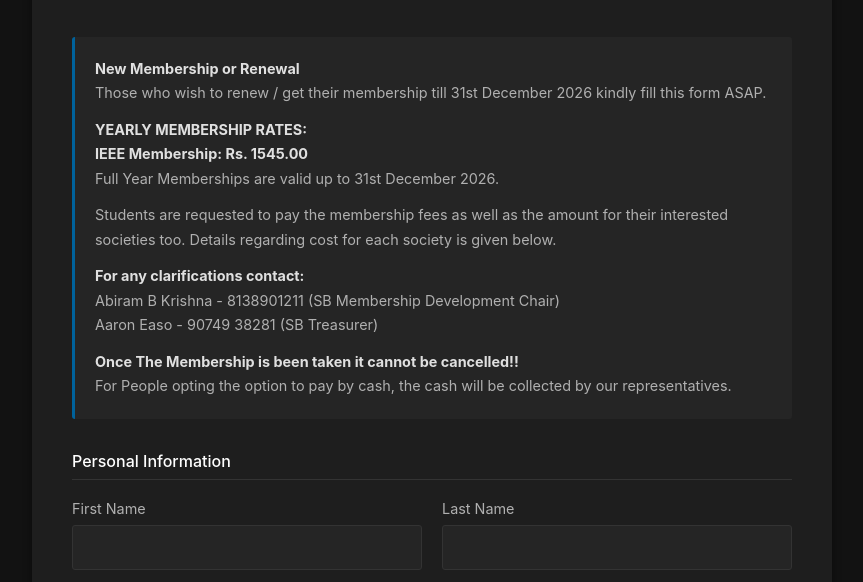
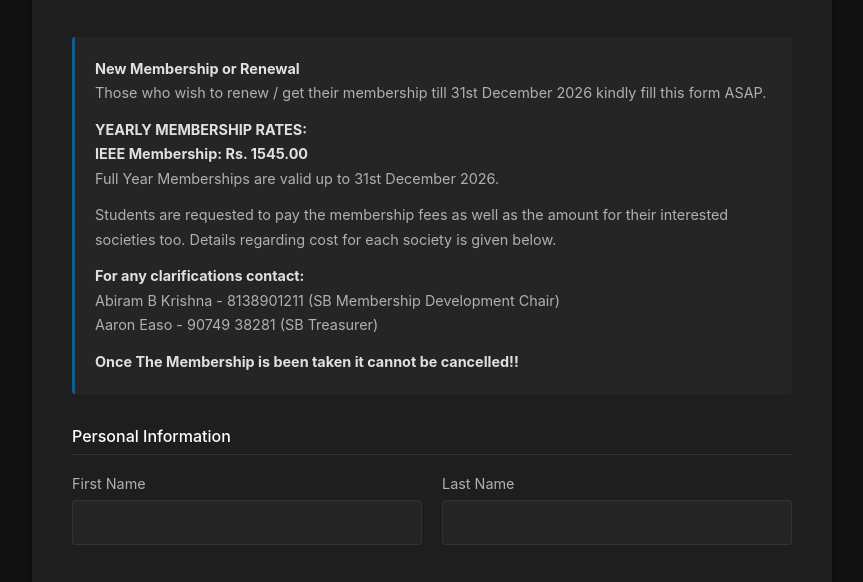
Before and after one commit to Abhicanvas/membership, a plain HTML site: page index.html in a window 1280 px wide. Shown: the part 170-752 px from the top of the page, without its empty margins (208-1071 px from the left). Drawn offline with Linux system fonts and the light colour scheme.

Commit message:
Update index.html

```diff
--- a/index.html
+++ b/index.html
@@ -387,7 +387,6 @@
         Aaron Easo - 90749 38281 (SB Treasurer)</p>
 
         <p><strong>Once The Membership is been taken it cannot be cancelled!!</strong><br>
-        For People opting the option to pay by cash, the cash will be collected by our representatives.</p>
       </div>
 
       <div class="form-section">
```
